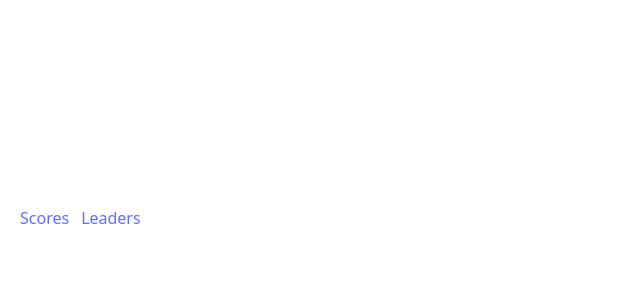
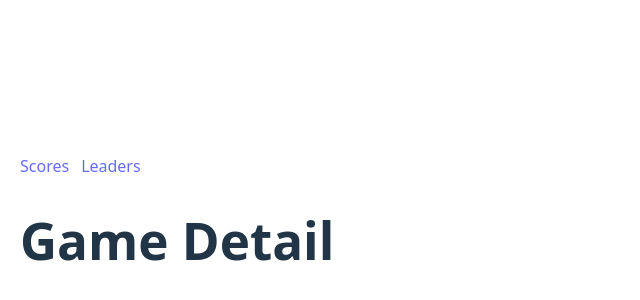
Before and after one commit to CarterWilliams2/cbbScoreboard, a React app in the folder frontend/: page /game/1 in a window 1280 px wide. Before the commit this address had no page. Shown: the part 172-472 px from the top of the page, without its empty margins (0-640 px from the left). Built offline with nearby package versions, Linux system fonts and the light colour scheme; the HTML template or start-up script is replaced by a standard one.

Commit message:
add page for specific game details

```diff
--- a/frontend/src/App.tsx
+++ b/frontend/src/App.tsx
@@ -1,6 +1,7 @@
 import { BrowserRouter, Routes, Route, Link } from "react-router-dom";
 import ScoresPage from "./pages/ScoresPage";
 import LeadersPage from "./pages/LeadersPage";
+import GameDetailPage from "./pages/GameDetailPage";
 
 
 function App() {
@@ -15,6 +16,7 @@ function App() {
       <Routes>
         <Route path="/" element={<ScoresPage />} />
         <Route path="/leaders" element={<LeadersPage />} />
+        <Route path="/game/:gameId" element={<GameDetailPage />} />
       </Routes>
     </div>
     </BrowserRouter>
--- /dev/null
+++ b/frontend/src/pages/GameDetailPage.tsx
@@ -0,0 +1,3 @@
+export default function GameDetailPage() {
+    return <h1>Game Detail</h1>
+}
--- a/frontend/src/pages/ScoresPage.tsx
+++ b/frontend/src/pages/ScoresPage.tsx
@@ -41,12 +41,10 @@ export default function ScoresPage() {
       {games.map((game) => (
         <div key={game.gameId} style={{ marginBottom: 12 }}>
           <strong>{game.awayTeam}</strong> @ <strong>{game.homeTeam}</strong>
-          <div>{game.clock} -- {game.period}</div>
           <div>
-            {getGameStatus(game)}
-
+            {game.clock} -- {game.period}
           </div>
-
+          <div>{getGameStatus(game)}</div>
         </div>
       ))}
     </div>
```
